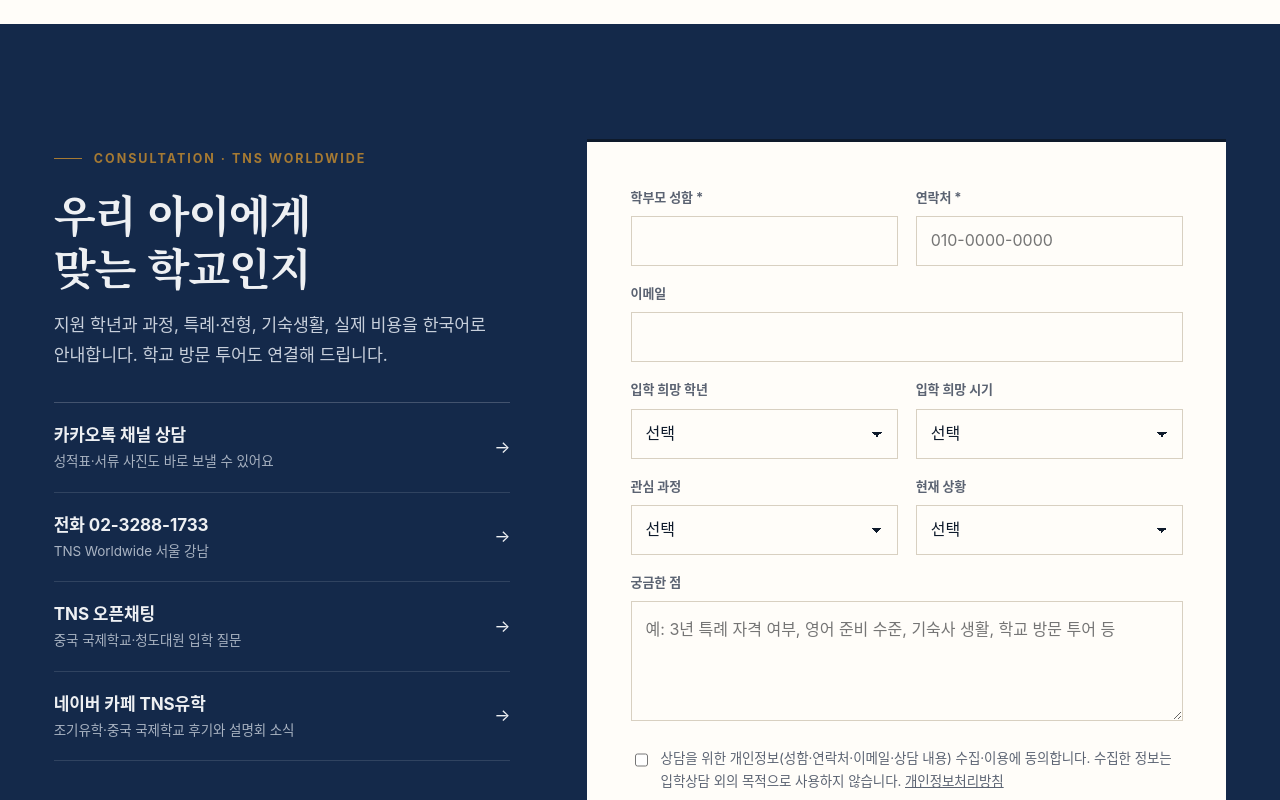
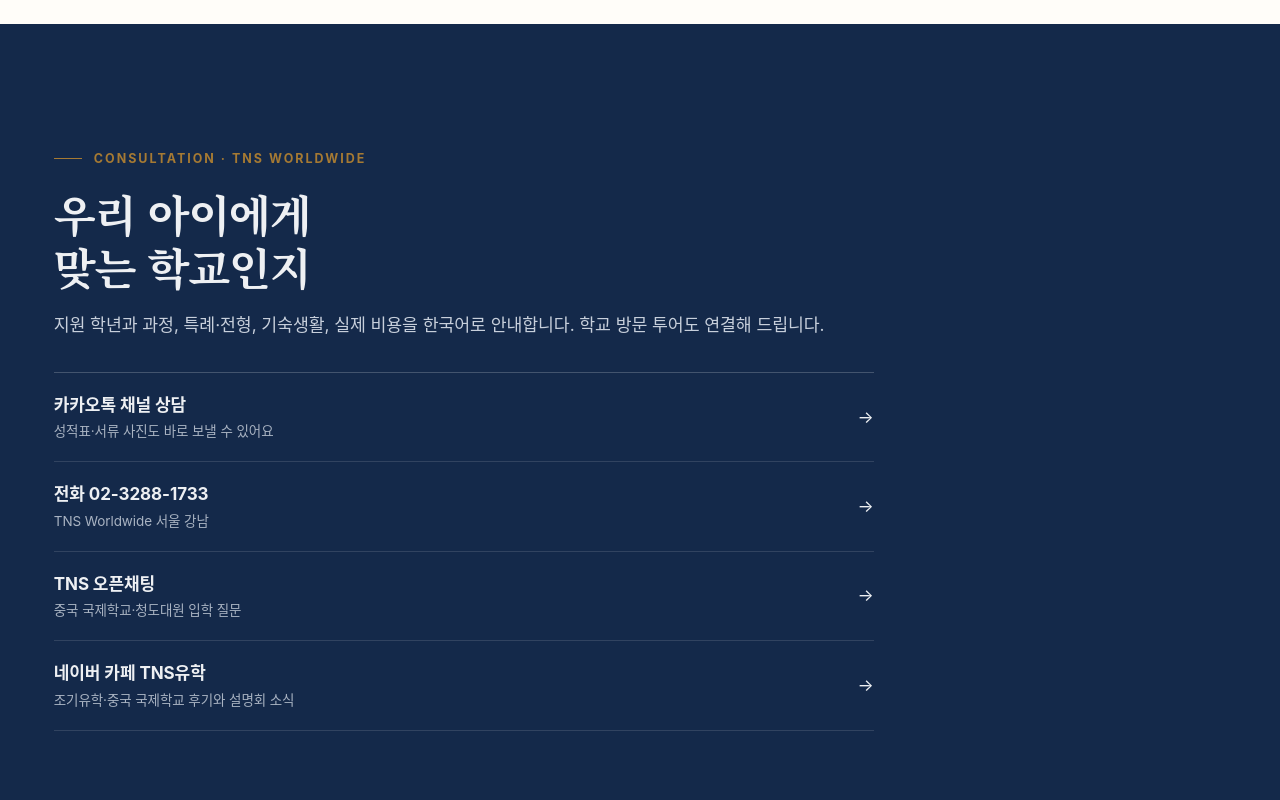
Before and after one commit to tnsuhak/qdis, a React (Vite) app: page / in a window 1280 px wide. Shown: the part 9640-10440 px from the top of the page. Built offline with nearby package versions, Linux system fonts and the light colour scheme; a web font is replaced by a local one.

Commit message:
Remove homepage inquiry form and keep consultation channels only

```diff
--- a/src/pages/Home.tsx
+++ b/src/pages/Home.tsx
@@ -3,7 +3,7 @@ import {LatestOffers} from '@/components/results/Results';
 import {DayTimeline, MealsWeek, KeyBoarding} from '@/components/life/Life';
 import {FeeExamples} from '@/components/tuition/Tuition';
 import {NewsList} from '@/components/news/News';
-import {ConsultForm, Channels} from '@/components/common/Consult';
+import {Channels} from '@/components/common/Consult';
 import {photo} from '@/lib/qdis/photos';
 import {cumulative, ANNUAL} from '@/lib/qdis/results';
 
@@ -239,14 +239,13 @@ export default function Home() {
 
       {/* 10 CONSULTATION */}
       <section className="section navy" aria-labelledby="consult-title" id="consult">
-        <div className="wrap consult">
-          <div>
+        <div className="wrap">
+          <div style={{maxWidth: 820}}>
             <span className="eyebrow">Consultation · TNS Worldwide</span>
             <h2 className="h2" id="consult-title">우리 아이에게<br />맞는 학교인지</h2>
             <p className="lede" style={{color: '#c7cfdb', marginTop: 18}}>지원 학년과 과정, 특례·전형, 기숙생활, 실제 비용을 한국어로 안내합니다. 학교 방문 투어도 연결해 드립니다.</p>
             <Channels />
           </div>
-          <ConsultForm />
         </div>
       </section>
     </>
```
